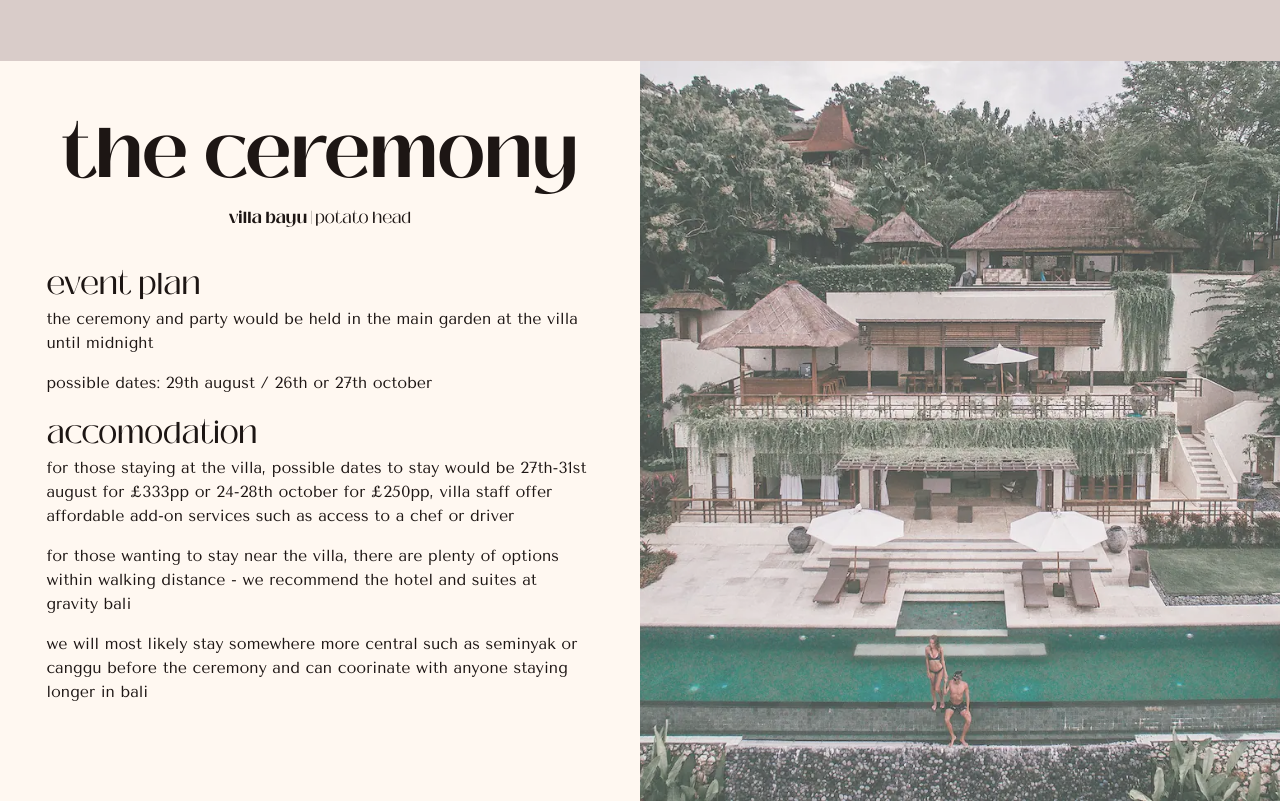
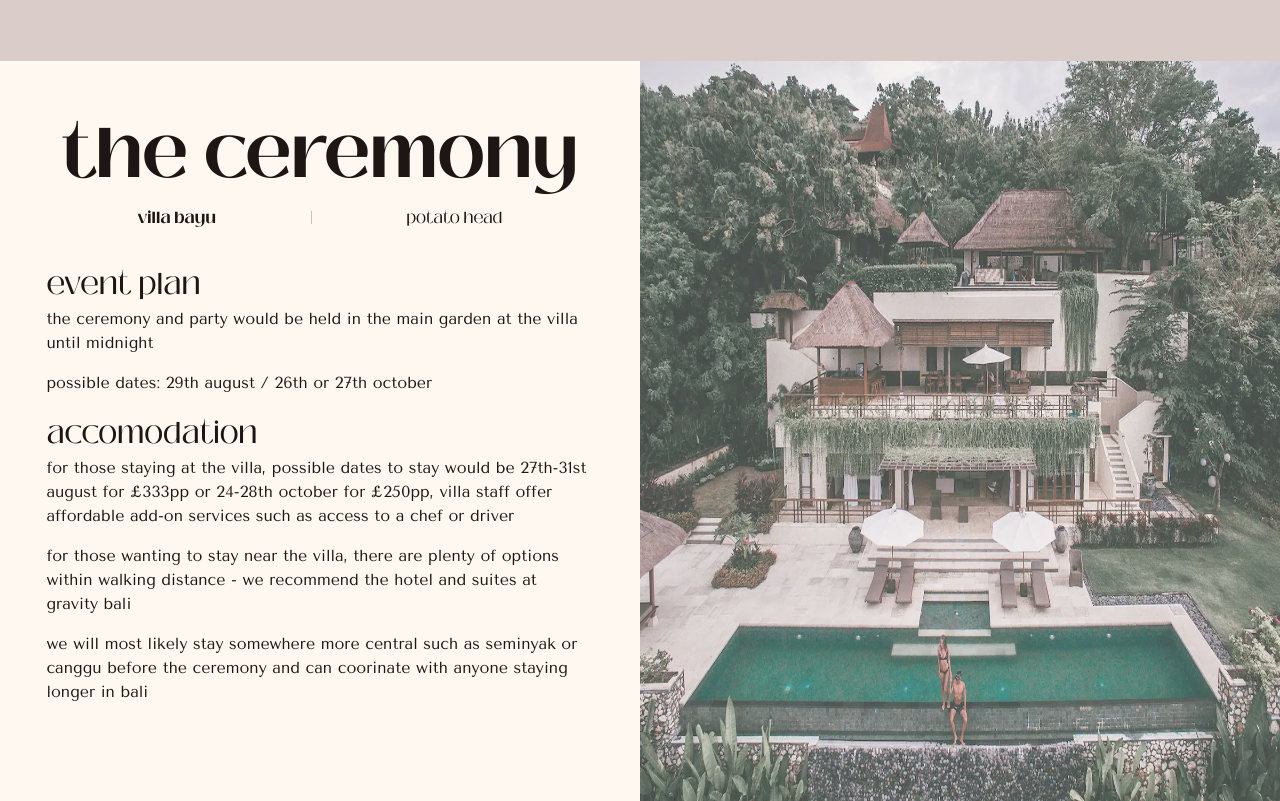
Before and after one commit to SamBaldwin4566/weddingSite, a website: page index.html in a window 1280 px wide. Shown: the part 1560-2361 px from the top of the page. Drawn offline with nearby package versions, Linux system fonts and the light colour scheme.

Commit message:
change link size

```diff
--- a/index.html
+++ b/index.html
@@ -61,7 +61,7 @@
             <div class="w-[100%] md:w-[50%]">
                 <div class="w-[95%] mx-auto mb-10  md:h-[700px]">
                     <h1 class="text-[40px] lg:text-[70px] text-center font-bmBold pt-10">the ceremony</h1>
-                    <div class="flex justify-between w-[60%] md:w-[30%] mx-auto xl:text-[20px]">
+                    <div class="flex justify-between w-[60%] md:w-[40%] mx-auto xl:text-[20px]">
                         <button id="villaLink" class="font-bmBold" onclick="villaBayu()">villa bayu</button>
                         <div>|</div>
                         <button id="potatoLink" onclick="potatoHead()">potato head</button>
@@ -86,8 +86,8 @@
                 </div>
             </div>
             <div class="w-[100%] md:w-[50%]">
-                <a href="https://www.villabayubali.com/" target="_blank"><img id="villaBayuImg" src="Images/villabayu.webp" class="h-[100%] object-cover hover:opacity-100 opacity-75"></a>
-                <a href="https://seminyak.potatohead.co/" target="_blank"><img id="potatoHeadImg" src="Images/potatohead.webp" class="hidden h-[100%]  object-cover hover:opacity-100 opacity-75"></a>
+                <a href="https://www.villabayubali.com/" target="_blank"><img id="villaBayuImg" src="Images/villabayu.webp" class="h-[100%] object-contain md:object-cover hover:opacity-100 opacity-75"></a>
+                <a href="https://seminyak.potatohead.co/" target="_blank"><img id="potatoHeadImg" src="Images/potatohead.webp" class="hidden h-[100%]  object-contain md:object-cover hover:opacity-100 opacity-75"></a>
             </div>
 
         </div>
```
